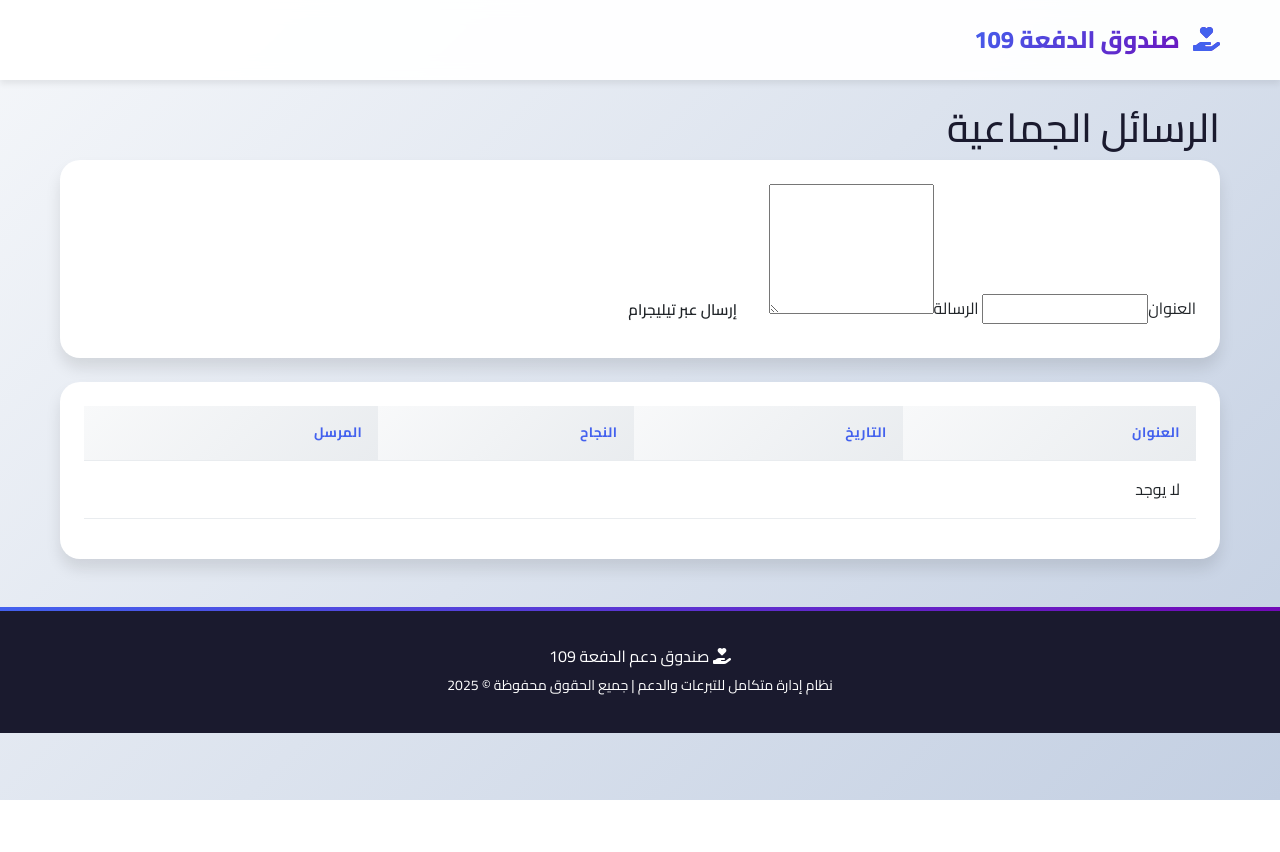
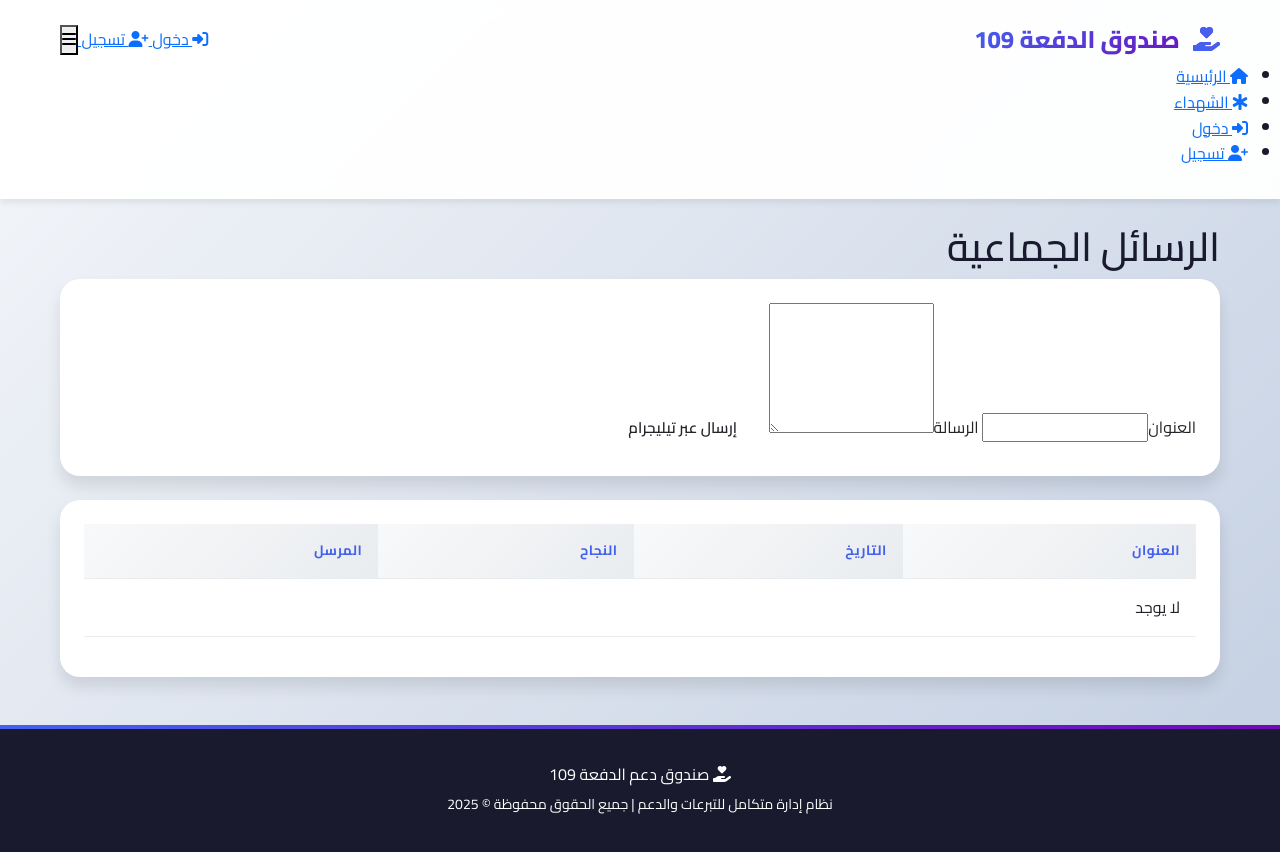
Before and after one commit to abdelrahman109/109-sys1, a Flask app: page /admin/broadcast in a window 1280 px wide. Before the commit the page ends 800 px from the top, so only its background shows below. Run offline with Flask 3, Linux system fonts and the light colour scheme; a user stored in the database is signed in; data comes from the database, SQL or seed files in the repository; data that the repository does not hold is empty.

Commit message:
Update base.html

```diff
--- a/templates/base.html
+++ b/templates/base.html
@@ -15,7 +15,7 @@
     <link href="https://fonts.googleapis.com/css2?family=Cairo:wght@400;500;600;700;800&display=swap" rel="stylesheet">
 
     <!-- Custom CSS -->
-    <link rel="stylesheet" href="{{ url_for('static', filename='css/style.css') }}">
+    <link rel="stylesheet" href="/static/css/style.css">
 
     {% block extra_css %}{% endblock %}
 </head>
@@ -26,24 +26,42 @@
             <a class="navbar-brand" href="/">
                 <i class="fas fa-hand-holding-heart"></i> صندوق الدفعة 109
             </a>
-            <button class="navbar-toggler" type="button" aria-label="القائمة">
-                <i class="fas fa-bars"></i>
-            </button>
-            <div class="collapse navbar-collapse" id="navbarNav">
-                <ul class="nav-links">
+
+            <div class="nav-actions">
+                {% if not current_user.is_authenticated %}
+                    <a href="/login" class="btn-nav btn-login">
+                        <i class="fas fa-sign-in-alt"></i> دخول
+                    </a>
+                    <a href="/register" class="btn-nav btn-register">
+                        <i class="fas fa-user-plus"></i> تسجيل
+                    </a>
+                {% endif %}
+
+                <button class="hamburger" id="hamburgerBtn" aria-label="القائمة">
+                    <i class="fas fa-bars"></i>
+                </button>
+            </div>
+        </div>
+
+        <!-- Mobile Menu (Hidden by default) -->
+        <div class="mobile-menu" id="mobileMenu">
+            <div class="mobile-menu-inner">
+                <ul class="mobile-nav-links">
                     <li><a href="/"><i class="fas fa-home"></i> الرئيسية</a></li>
-                    <li><a href="/transparency"><i class="fas fa-chart-line"></i> الشفافية</a></li>
                     <li><a href="/martyrs"><i class="fas fa-star-of-life"></i> الشهداء</a></li>
+
                     {% if current_user.is_authenticated %}
                         <li><a href="/profile"><i class="fas fa-user"></i> ملفي الشخصي</a></li>
                         <li><a href="/my-donations"><i class="fas fa-donate"></i> تبرعاتي</a></li>
-                        <li><a href="/logout"><i class="fas fa-sign-out-alt"></i> تسجيل خروج</a></li>
+                        <li><a href="/my-certificates"><i class="fas fa-certificate"></i> شهاداتي</a></li>
                         {% if current_user.role == 'admin' %}
                             <li><a href="/admin"><i class="fas fa-cog"></i> لوحة الأدمن</a></li>
+                            <li><a href="/admin/transparency"><i class="fas fa-chart-line"></i> الشفافية</a></li>
                         {% endif %}
+                        <li><a href="/logout"><i class="fas fa-sign-out-alt"></i> تسجيل خروج</a></li>
                     {% else %}
                         <li><a href="/login"><i class="fas fa-sign-in-alt"></i> دخول</a></li>
-                        <li><a href="/register" class="btn-outline-light"><i class="fas fa-user-plus"></i> تسجيل</a></li>
+                        <li><a href="/register"><i class="fas fa-user-plus"></i> تسجيل</a></li>
                     {% endif %}
                 </ul>
             </div>
@@ -84,16 +102,35 @@
     <!-- Scripts -->
     <script src="https://cdn.jsdelivr.net/npm/bootstrap@5.3.0/dist/js/bootstrap.bundle.min.js"></script>
     <script src="https://code.jquery.com/jquery-3.7.0.min.js"></script>
-    <script src="{{ url_for('static', filename='js/main.js') }}"></script>
+    <script src="/static/js/main.js"></script>
 
     <script>
-        // شريط التنقل للموبايل
+        // Mobile Menu Toggle
         document.addEventListener('DOMContentLoaded', function() {
-            const toggler = document.querySelector('.navbar-toggler');
-            const navCollapse = document.querySelector('.nav-links');
-            if (toggler && navCollapse) {
-                toggler.addEventListener('click', function() {
-                    navCollapse.classList.toggle('active');
+            const hamburger = document.getElementById('hamburgerBtn');
+            const mobileMenu = document.getElementById('mobileMenu');
+
+            if (hamburger && mobileMenu) {
+                hamburger.addEventListener('click', function() {
+                    mobileMenu.classList.toggle('active');
+                    document.body.classList.toggle('menu-open');
+                });
+
+                // Close menu when clicking outside
+                document.addEventListener('click', function(event) {
+                    if (!mobileMenu.contains(event.target) && !hamburger.contains(event.target) && mobileMenu.classList.contains('active')) {
+                        mobileMenu.classList.remove('active');
+                        document.body.classList.remove('menu-open');
+                    }
+                });
+
+                // Close menu when clicking on a link
+                const mobileLinks = mobileMenu.querySelectorAll('a');
+                mobileLinks.forEach(function(link) {
+                    link.addEventListener('click', function() {
+                        mobileMenu.classList.remove('active');
+                        document.body.classList.remove('menu-open');
+                    });
                 });
             }
         });
```
